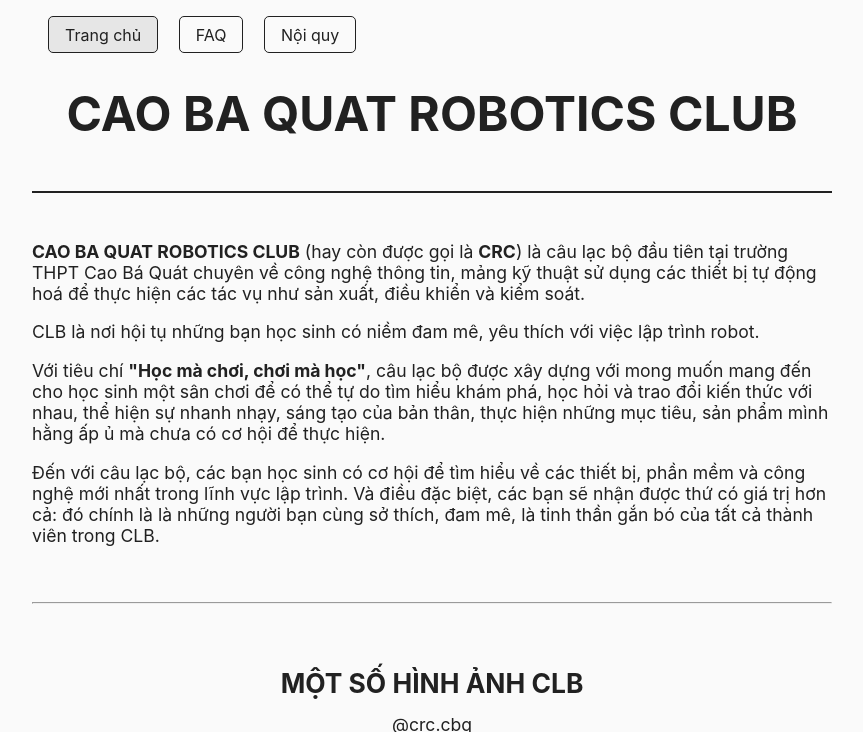
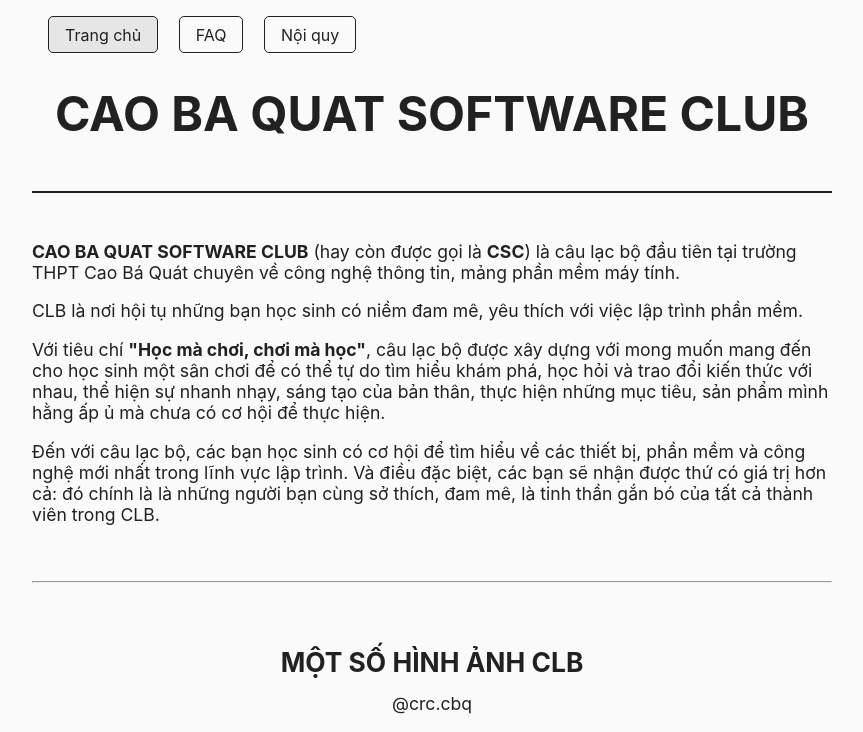
Before and after one commit to csc-cbq/csc-cbq.github.io, a plain HTML site: page index.html in a window 1280 px wide. Shown: the top 732 px of the page, without its empty margins (208-1071 px from the left). Drawn offline with Linux system fonts and the light colour scheme.

Commit message:
Update index.html

```diff
--- a/index.html
+++ b/index.html
@@ -20,12 +20,12 @@
         <a target="_blank" href="https://docs.google.com/document/d/1tXlQzY-zETEXNxlrfmpYdWoGMs3_sUsLv0AhVaAPTyc/edit?usp=sharing" >Nội quy</a>
       </nav>
 
-        <h1>CAO BA QUAT ROBOTICS CLUB</h1>
+        <h1>CAO BA QUAT SOFTWARE CLUB</h1>
     </header>
 
     <main>
-      <p><strong>CAO BA QUAT ROBOTICS CLUB</strong> (hay còn được gọi là <strong>CRC</strong>) là câu lạc bộ đầu tiên tại trường THPT Cao Bá Quát chuyên về công nghệ thông tin, mảng kỹ thuật sử dụng các thiết bị tự động hoá để thực hiện các tác vụ như sản xuất, điều khiển và kiểm soát. </p>
-      <p>CLB là nơi hội tụ những bạn học sinh có niềm đam mê, yêu thích với việc lập trình robot.</p>
+      <p><strong>CAO BA QUAT SOFTWARE CLUB</strong> (hay còn được gọi là <strong>CSC</strong>) là câu lạc bộ đầu tiên tại trường THPT Cao Bá Quát chuyên về công nghệ thông tin, mảng phần mềm máy tính. </p>
+      <p>CLB là nơi hội tụ những bạn học sinh có niềm đam mê, yêu thích với việc lập trình phần mềm.</p>
       <p>Với tiêu chí <strong>"Học mà chơi, chơi mà học"</strong>, câu lạc bộ được xây dựng với mong muốn mang đến cho học sinh một sân chơi để có thể tự do tìm hiểu khám phá, học hỏi và trao đổi kiến thức với nhau, thể hiện sự nhanh nhạy, sáng tạo của bản thân, thực hiện những mục tiêu, sản phẩm mình hằng ấp ủ mà chưa có cơ hội để thực hiện.
       <p>Đến với câu lạc bộ, các bạn học sinh có cơ hội để tìm hiểu về các thiết bị, phần mềm và công nghệ mới nhất trong lĩnh vực lập trình. Và điều đặc biệt, các bạn sẽ nhận được thứ có giá trị hơn cả: đó chính là là những người bạn cùng sở thích, đam mê, là tinh thần gắn bó của tất cả thành viên trong CLB.</p>
 <!-- <div class="notice">
@@ -90,7 +90,7 @@
     </main>
 
     <footer>
-        <p>&copy; 2023 Cao Ba Quat Robotics Club</p>
+        <p>&copy; 2023 Cao Ba Quat SOFTWARE Club</p>
         <p>Code & Robot: Dễ không tưởng, vui không ngờ! Vào CRC ngay!</p>
         <p>Liên hệ: <a href="mailto:clbrobotcbq@gmail.com">clbrobotcbq@gmail.com</a>
         <div class="social-media">
```
